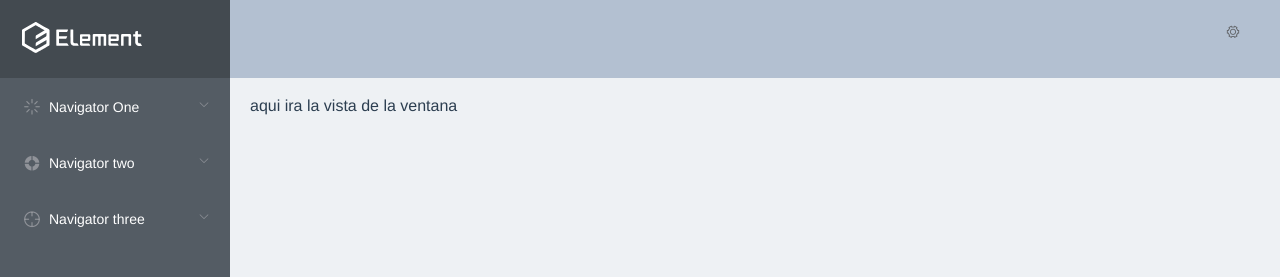
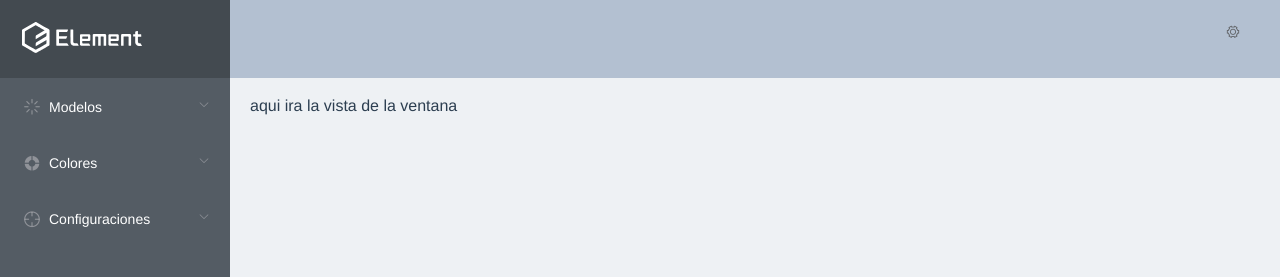
Before and after one commit to manuelrojasc/Curtains-Project, a Vue app: page / in a window 1280 px wide. Shown: the top 277 px of the page. Built offline with nearby package versions, Linux system fonts and the light colour scheme.

Commit message:
agregando opciones de modelo y colores ---paola borja closed#11

```diff
--- a/src/App.vue
+++ b/src/App.vue
@@ -41,35 +41,31 @@
             <el-submenu index="1">
               <template slot="title">
                 <i class="el-icon-loading"></i>
-                <span>Navigator One</span>
+                <span>Modelos</span>
               </template>
               <el-menu-item-group>
-                <el-menu-item index="1-1">item one</el-menu-item>
-                <el-menu-item index="1-2">item one</el-menu-item>
-                <el-menu-item index="1-3">item three</el-menu-item>
+                <el-menu-item index="1-1">modelo 1</el-menu-item>
+                <el-menu-item index="1-2">modelo 2</el-menu-item>
+                <el-menu-item index="1-3">modelo 3</el-menu-item>
               </el-menu-item-group>
             </el-submenu>
             <el-submenu index="2">
               <template slot="title">
                 <i class="el-icon-s-help"></i>
-                <span>Navigator two</span>
+                <span>Colores</span>
               </template>
               <el-menu-item-group>
-                <el-menu-item index="1-1">item one</el-menu-item>
-                <el-menu-item index="1-2">item one</el-menu-item>
-                <el-menu-item index="1-3">item three</el-menu-item>
+                <el-menu-item index="1-1">rojo</el-menu-item>
+                <el-menu-item index="1-2">azul</el-menu-item>
+                <el-menu-item index="1-3">verde</el-menu-item>
               </el-menu-item-group>
             </el-submenu>
             <el-submenu index="3">
               <template slot="title">
                 <i class="el-icon-aim" color="red"></i>
-                <span>Navigator three</span>
+                <span>Configuraciones</span>
               </template>
-              <el-menu-item-group>
-                <el-menu-item index="1-1">item one</el-menu-item>
-                <el-menu-item index="1-2">item one</el-menu-item>
-                <el-menu-item index="1-3">item three</el-menu-item>
-              </el-menu-item-group>
+
             </el-submenu>
           </el-menu>
         </el-aside>
```
